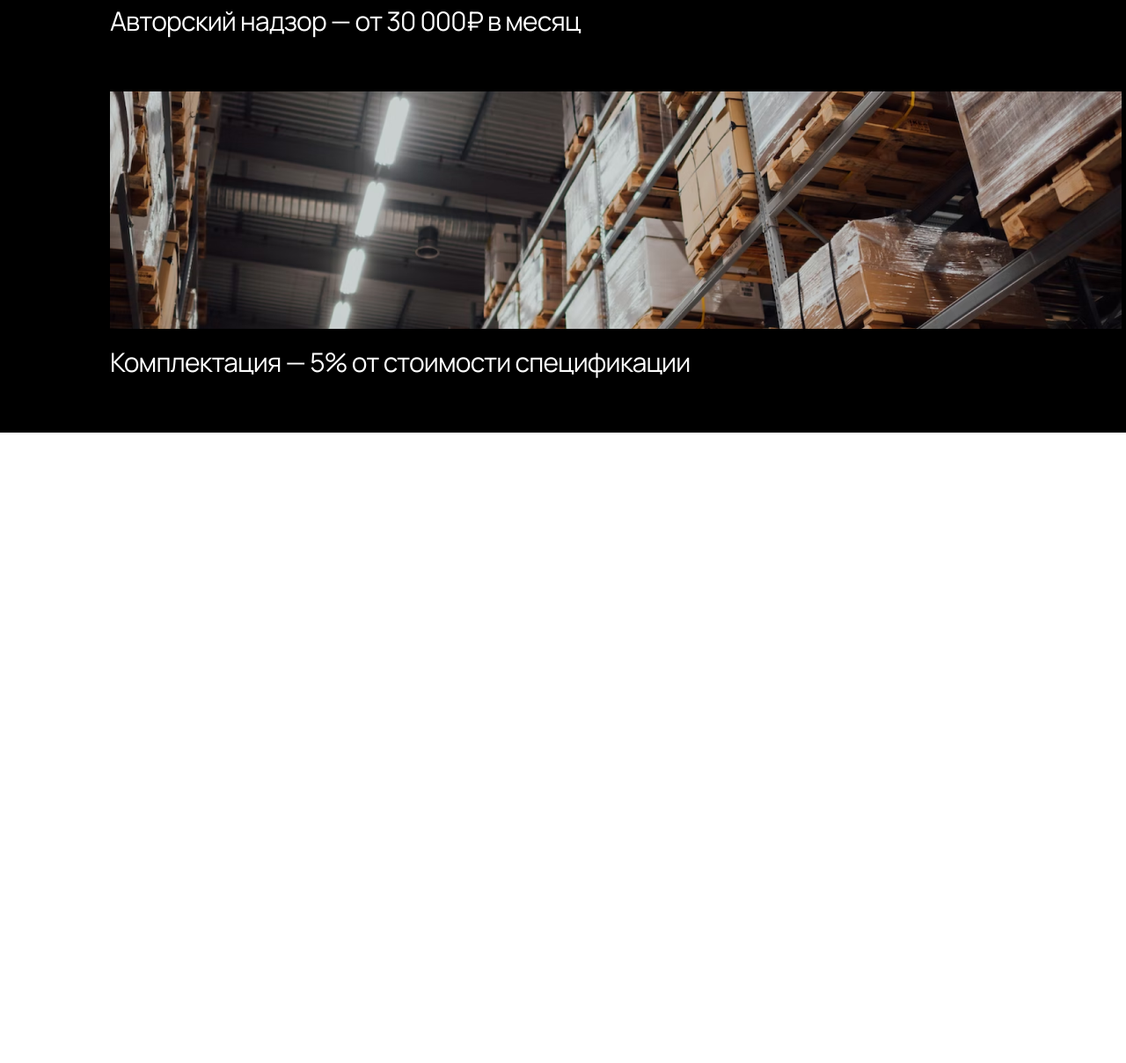
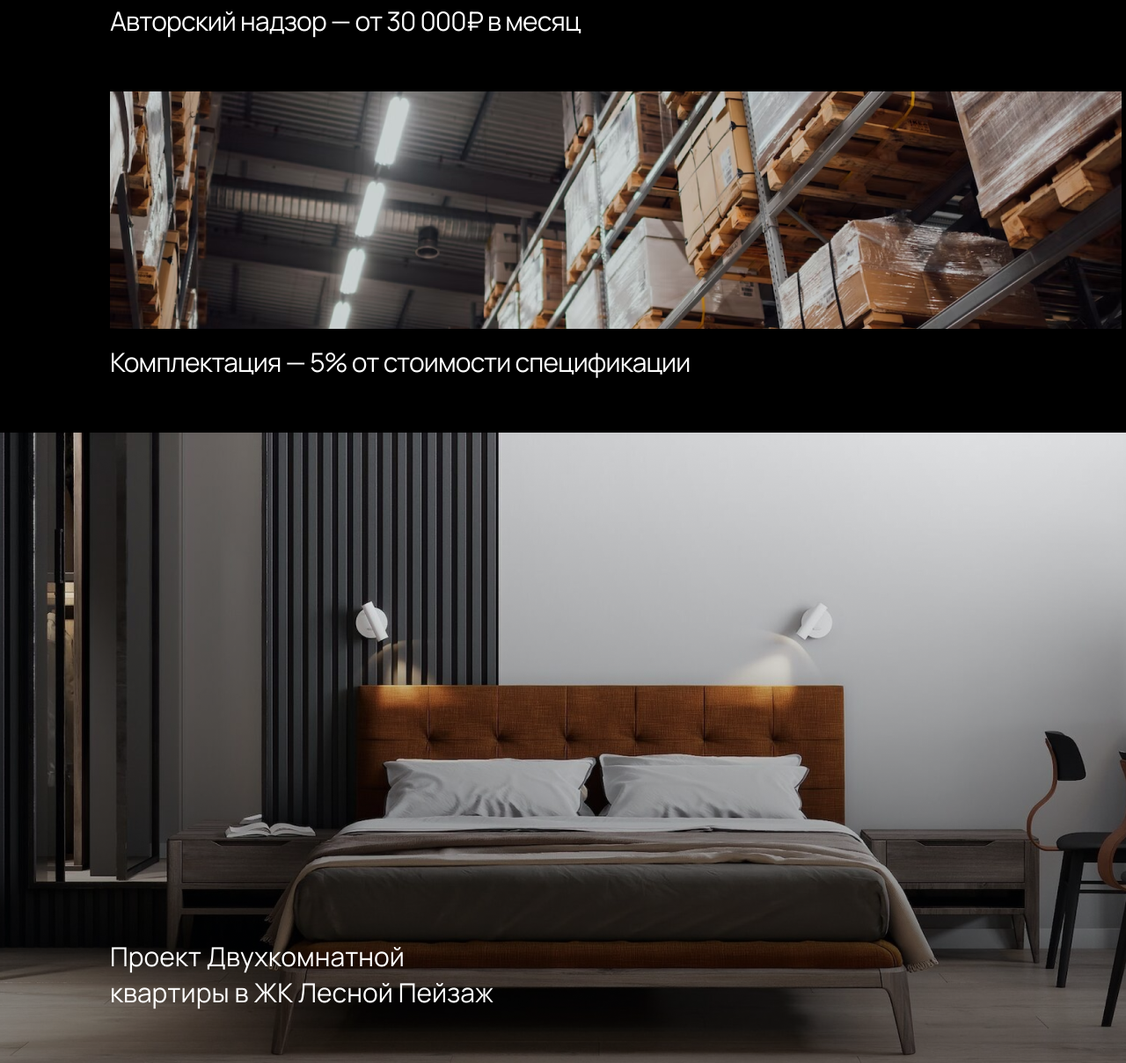
Before and after one commit to timeevaalenka/module-1, a plain HTML site: page index.html in a window 1280 px wide. Shown: the part 5247-6456 px from the top of the page at 88% size. Before the commit the page ends 5739 px from the top, so only its background shows below. Drawn offline with Linux system fonts and the light colour scheme.

Commit message:
full-screen-done

```diff
--- a/index.html
+++ b/index.html
@@ -23,10 +23,10 @@
           <img class="logo"  src="resourcer/logo_Metrika.png" alt="Логотип Метрики">
         </a>
        <div class="nav">
-        <a class="nav_link nav__link_active" href="/">О НАС</a>
-        <a class="nav_link" href="/">ПРОЕКТЫ</a>
-        <a class="nav_link" href="/">УСЛУГИ</a>
-        <a class="nav_link" href="/">КОНТАКТЫ</a>
+        <a class="nav_link nav__link_active" href="#about-us-jump">О НАС</a>
+        <a class="nav_link" href="#projects-jump">ПРОЕКТЫ</a>
+        <a class="nav_link" href="#psection_h2_black-jump">УСЛУГИ</a>
+        <a class="nav_link" href="#contacts-jump">КОНТАКТЫ</a>
 
        </div>
       </div>
@@ -48,7 +48,7 @@
     </div>
 
     <section class="container">
-      <div>
+      <div id="about-us-jump">
         <h2>О НАС</h2>
         <p class="paragraph_about">
           Студия основана в 2011 году. Полностью отдаемся проектированию и
@@ -61,7 +61,7 @@
     </section>>
 
     <section class="container">
-      <div>
+      <div id="projects-jump">
         <h2>ПРОЕКТЫ</h2>
 
         <ul class="projects">
@@ -101,7 +101,7 @@
     </section>
     <div>
       <section class="section_fon_black">
-        <div class="container">
+        <div id="psection_h2_black-jump"  class="container">
         <h2 class="section_h2_black">Услуги</h2>
 
         <ul class="services">
@@ -139,7 +139,7 @@
               class="image_section_black"
               src="resourcer/img_collection.png"
               alt="Склад"
-            />
+ />
             <h3 class="text_fon_black">
               Комплектация — 5% от стоимости спецификации
             </h3>
@@ -148,5 +148,13 @@
         </div>
       </section>
     </div>
+
+    <div class="section-full-screen">
+      <div class="container-for-full-screen">
+        <p class="img_text-full-screen">
+          Проект  Двухкомнатной квартиры в ЖК Лесной Пейзаж
+        </p>
+      </div>
+    </div>
   </body>
 </html>
--- a/styles/styles.css
+++ b/styles/styles.css
@@ -1,3 +1,7 @@
+html {
+  scroll-behavior: smooth;
+}
+
 body {
   font-family: "Manrope", sans-serif;
   font-weight: 400px;
@@ -201,3 +205,31 @@ height: 21.42px;
  text-decoration: underline;
   opacity: 0.5;
 }
+
+.section-full-screen {
+  position: relative;
+  height: 717px;
+  margin: 0 auto;
+  width: 100%;
+  min-width: 1400px;
+  background-image: url("../resourcer/fullscreen.png");
+  background-repeat: no-repeat;
+  background-size: cover;
+  background-position: 50% 50%;
+
+}
+.container-for-full-screen {
+  position: absolute;
+  bottom: 60px;
+  left: 125px;
+
+
+
+}
+
+.img_text-full-screen {
+  line-height: 40.98px;
+  width: 443px;
+  font-size: 30px;
+  color: #fff;
+}
```
Also changed, not shown: resourcer/fullscreen.png (added).
